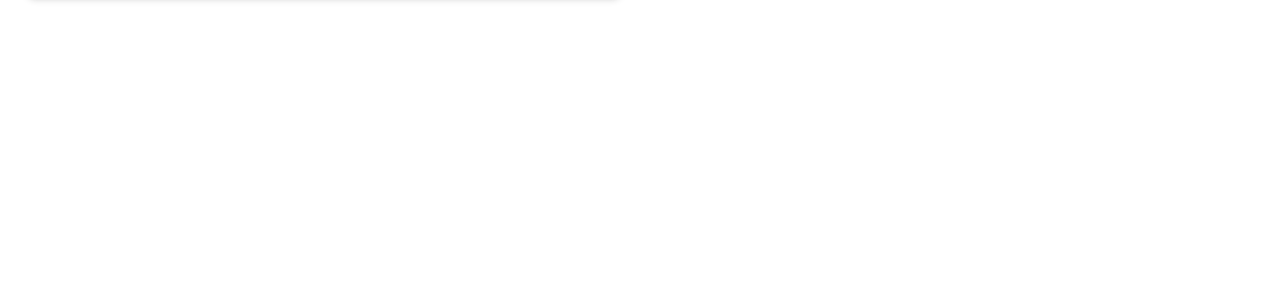
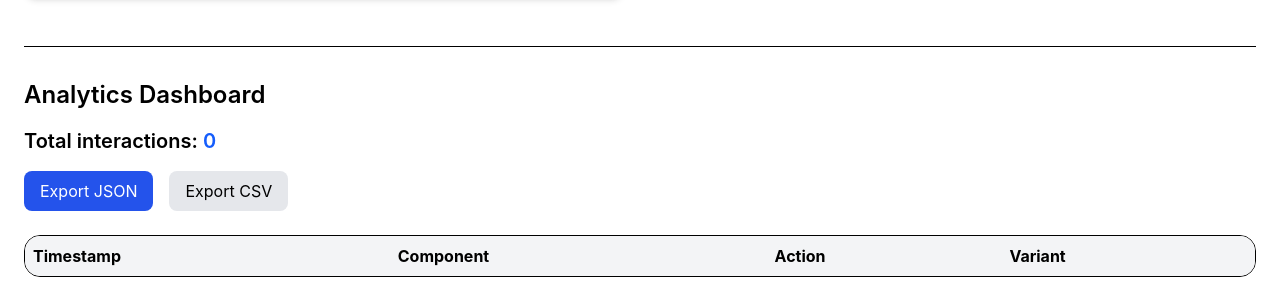
Before and after one commit to MarcosSeis/component_library_t1_Marcos_Sanchez, a Next.js app: page / in a window 1280 px wide. Shown: the part 1428-1726 px from the top of the page. Before the commit the page ends 1450 px from the top, so only its background shows below. Built offline with nearby package versions, Linux system fonts and the light colour scheme.

Commit message:
feat(demo): add dashborad mock

```diff
--- a/app/page.tsx
+++ b/app/page.tsx
@@ -4,6 +4,8 @@
 import { InputsDemo } from "./demo/InputDemo";
 import { ModalDemo } from "./demo/ModalDemo";
 import { CardDemo } from "./demo/CardDemo";
+import { RealtimeDashboard } from "./dashboard/RealtimeDashboard";
+
 
 export default function DemoPage() {
   return (
@@ -18,6 +20,9 @@
       <ModalDemo />
 
       <CardDemo />
+
+      <RealtimeDashboard />
+
     </div>
   );
 }
```
